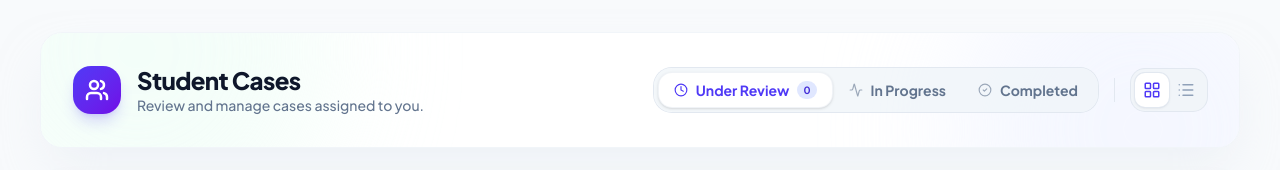
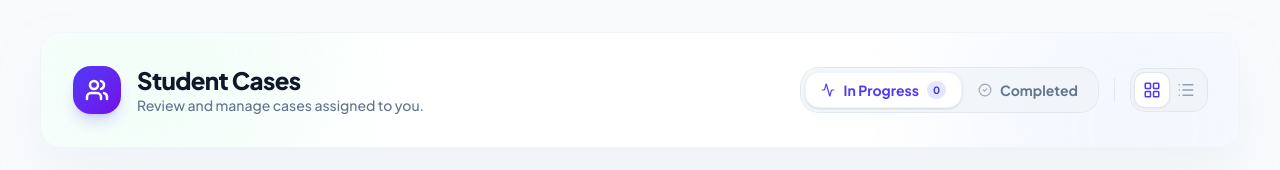
Before and after one commit to Mariam-Huussein/UniDent-Care, a Next.js app: page /my-students-cases in a window 1280 px wide. Shown: the top 170 px of the page. Built offline with nearby package versions, Linux system fonts and the light colour scheme; no server answers.

Commit message:
change pending cases and student cases design

```diff
--- a/src/app/(protected)/my-students-cases/page.tsx
+++ b/src/app/(protected)/my-students-cases/page.tsx
@@ -48,7 +48,6 @@ const mapCaseRequestToCaseItem = (item: any): CaseItem => ({
 });
 
 const TABS = [
-    { id: "Under Review", label: "Under Review", icon: Clock },
     { id: "In Progress", label: "In Progress", icon: Activity },
     { id: "Completed", label: "Completed", icon: CheckCircle2 },
 ];
@@ -283,9 +282,9 @@ export default function MyStudentCasesPage() {
                                             className="w-full flex justify-center h-full"
                                         >
                                             <CaseCard
-                                                caseItem={activeTab === "Under Review" ? mapCaseRequestToCaseItem(item) : mapDoctorCaseToCaseItem(item)}
+                                                caseItem={mapDoctorCaseToCaseItem(item)}
                                                 hideRequestButton={true}
-                                                navigationPath={activeTab === "Under Review" ? `/my-students-cases/${item.patientCasePublicId || item.id}` : "/my-students-cases"}
+                                                navigationPath="/my-students-cases"
                                                 customBadge={
                                                     <div className="bg-white/90 dark:bg-slate-900/90 backdrop-blur-md rounded-full p-0.5 shadow-[0_4px_12px_rgba(0,0,0,0.1)] dark:shadow-none ring-1 ring-white/50 dark:ring-slate-700">
                                                         <span className={`shrink-0 flex items-center gap-1.5 text-[10px] font-extrabold px-3 py-1.5 rounded-full ${sc.bg} ${sc.text} uppercase tracking-wider`}>
--- a/src/features/session/components/MainSession/SessionContent.tsx
+++ b/src/features/session/components/MainSession/SessionContent.tsx
@@ -8,7 +8,7 @@ import SessionWorkspace from "./SessionWorkspace";
 import { SessionNoteItem, SessionStatus } from "../../types/Sessions.types";
 import SessionTopBar from "./SessionTopBar";
 import SessionContentSkeleton from "./SessionContentSkeleton";
-import { useRouter } from "next/router";
+import { useRouter } from "next/navigation";
 import { useCallback, useEffect, useState } from "react";
 import { useCase } from "@/features/cases/context/CaseContext";
 import { addNoteMedia, addSessionNote, getSessionNotes } from "@/features/cases/server/sessionNotes.action";
```
